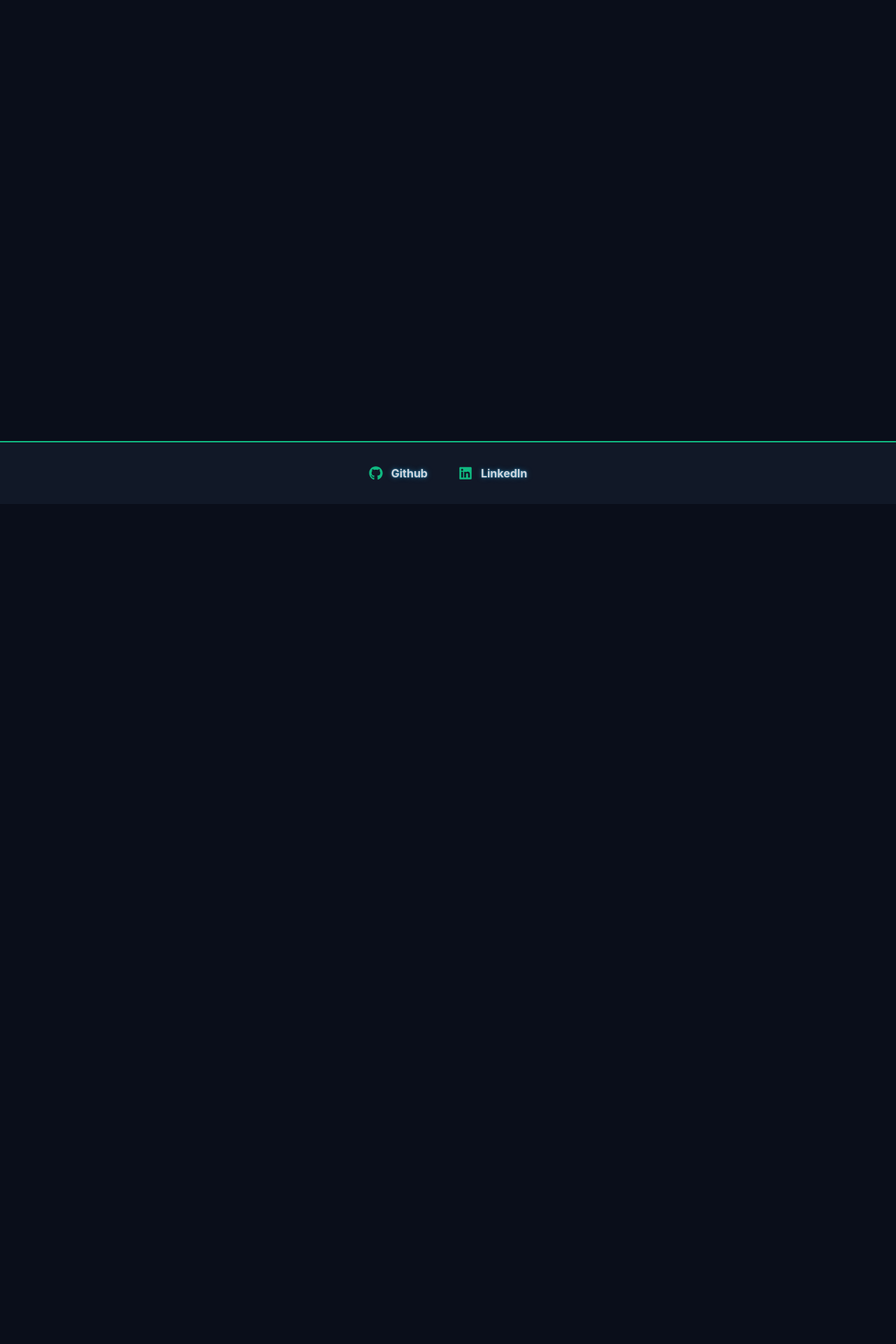
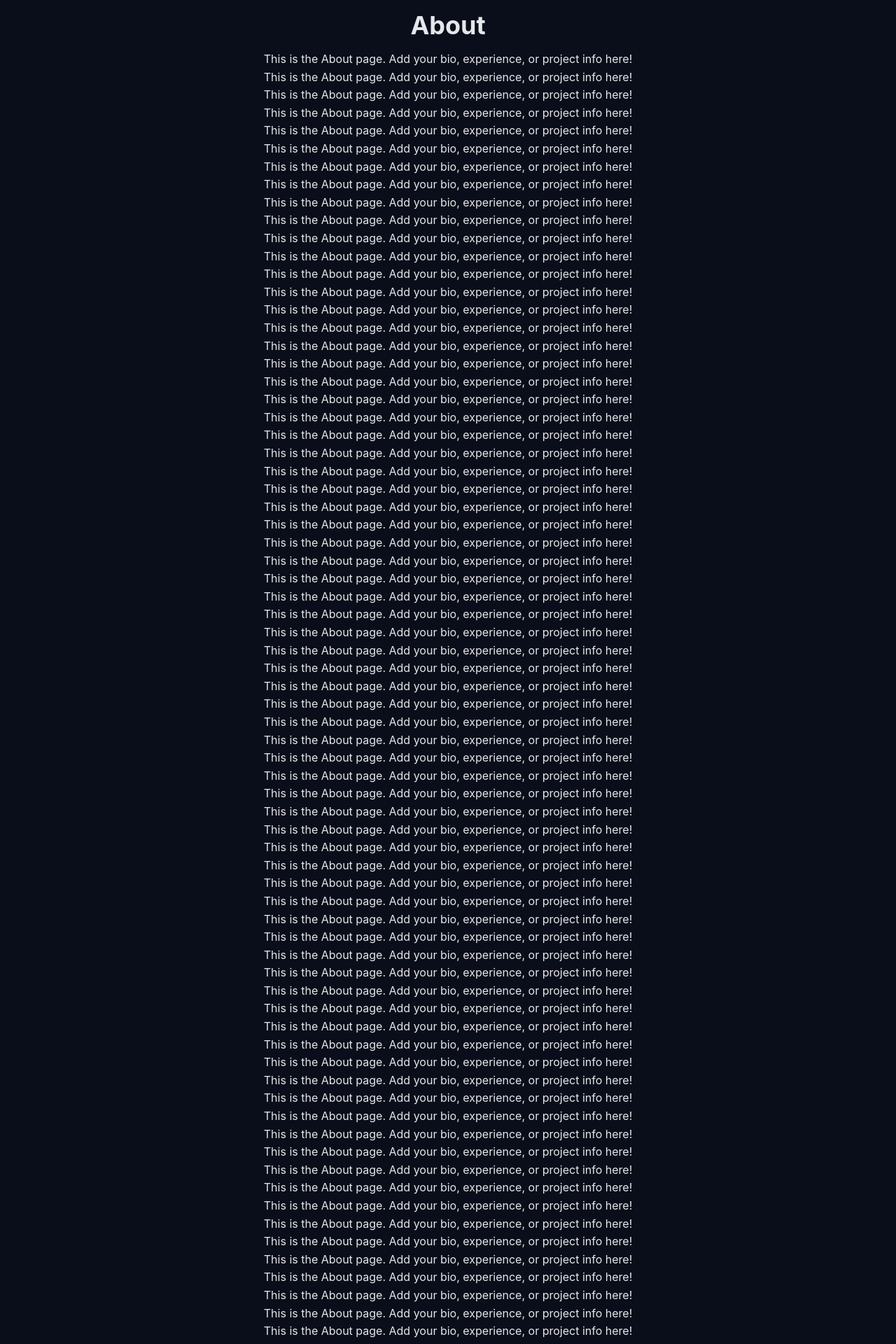
Before and after one commit to CillianOMurchu/portfolio, a React (Vite) app: page /about in a window 1280 px wide. Shown: the part 80-2000 px from the top of the page at 70% size. Before the commit the page ends 800 px from the top, so only its background shows below. Built offline with nearby package versions, Linux system fonts and the light colour scheme.

Commit message:
fixed footer positioning

```diff
--- a/src/App.tsx
+++ b/src/App.tsx
@@ -5,19 +5,18 @@ import PageRouter from "./components/app/PageRouter";
 import Navbar from "./components/layout/Navbar";
 import Footer from "./components/layout/Footer";
 
+
 function App() {
   const { currentPage } = usePageNavigation();
 
   return (
-    <>
+    <div className="flex flex-col min-h-screen">
       <Navbar />
-
-      <main className="page-main">
+      <main className="flex-1 page-main">
         <PageRouter currentPage={currentPage} />
       </main>
-
       <Footer />
-      </>
+    </div>
   );
 }
 
--- /dev/null
+++ b/src/components/app/About.tsx
@@ -0,0 +1,76 @@
+import React from "react";
+
+const About: React.FC = () => (
+  <div className="min-h-screen pt-16 pb-16 flex flex-col items-center justify-center">
+    <div className="p-8 text-center">
+      <h1 className="text-4xl font-bold mb-4">About</h1>
+      <p>This is the About page. Add your bio, experience, or project info here!</p>
+      <p>This is the About page. Add your bio, experience, or project info here!</p>
+      <p>This is the About page. Add your bio, experience, or project info here!</p>
+      <p>This is the About page. Add your bio, experience, or project info here!</p>
+      <p>This is the About page. Add your bio, experience, or project info here!</p>
+      <p>This is the About page. Add your bio, experience, or project info here!</p>
+      <p>This is the About page. Add your bio, experience, or project info here!</p>
+      <p>This is the About page. Add your bio, experience, or project info here!</p>
+      <p>This is the About page. Add your bio, experience, or project info here!</p> <p>This is the About page. Add your bio, experience, or project info here!</p>
+      <p>This is the About page. Add your bio, experience, or project info here!</p>
+      <p>This is the About page. Add your bio, experience, or project info here!</p>
+      <p>This is the About page. Add your bio, experience, or project info here!</p>
+      <p>This is the About page. Add your bio, experience, or project info here!</p>
+      <p>This is the About page. Add your bio, experience, or project info here!</p>
+      <p>This is the About page. Add your bio, experience, or project info here!</p>
+      <p>This is the About page. Add your bio, experience, or project info here!</p>
+      <p>This is the About page. Add your bio, experience, or project info here!</p> <p>This is the About page. Add your bio, experience, or project info here!</p>
+      <p>This is the About page. Add your bio, experience, or project info here!</p>
+      <p>This is the About page. Add your bio, experience, or project info here!</p>
+      <p>This is the About page. Add your bio, experience, or project info here!</p>
+      <p>This is the About page. Add your bio, experience, or project info here!</p>
+      <p>This is the About page. Add your bio, experience, or project info here!</p>
+      <p>This is the About page. Add your bio, experience, or project info here!</p>
+      <p>This is the About page. Add your bio, experience, or project info here!</p>
+      <p>This is the About page. Add your bio, experience, or project info here!</p> <p>This is the About page. Add your bio, experience, or project info here!</p>
+      <p>This is the About page. Add your bio, experience, or project info here!</p>
+      <p>This is the About page. Add your bio, experience, or project info here!</p>
+      <p>This is the About page. Add your bio, experience, or project info here!</p>
+      <p>This is the About page. Add your bio, experience, or project info here!</p>
+      <p>This is the About page. Add your bio, experience, or project info here!</p>
+      <p>This is the About page. Add your bio, experience, or project info here!</p>
+      <p>This is the About page. Add your bio, experience, or project info here!</p>
+      <p>This is the About page. Add your bio, experience, or project info here!</p> <p>This is the About page. Add your bio, experience, or project info here!</p>
+      <p>This is the About page. Add your bio, experience, or project info here!</p>
+      <p>This is the About page. Add your bio, experience, or project info here!</p>
+      <p>This is the About page. Add your bio, experience, or project info here!</p>
+      <p>This is the About page. Add your bio, experience, or project info here!</p>
+      <p>This is the About page. Add your bio, experience, or project info here!</p>
+      <p>This is the About page. Add your bio, experience, or project info here!</p>
+      <p>This is the About page. Add your bio, experience, or project info here!</p>
+      <p>This is the About page. Add your bio, experience, or project info here!</p> <p>This is the About page. Add your bio, experience, or project info here!</p>
+      <p>This is the About page. Add your bio, experience, or project info here!</p>
+      <p>This is the About page. Add your bio, experience, or project info here!</p>
+      <p>This is the About page. Add your bio, experience, or project info here!</p>
+      <p>This is the About page. Add your bio, experience, or project info here!</p>
+      <p>This is the About page. Add your bio, experience, or project info here!</p>
+      <p>This is the About page. Add your bio, experience, or project info here!</p>
+      <p>This is the About page. Add your bio, experience, or project info here!</p>
+      <p>This is the About page. Add your bio, experience, or project info here!</p> <p>This is the About page. Add your bio, experience, or project info here!</p>
+      <p>This is the About page. Add your bio, experience, or project info here!</p>
+      <p>This is the About page. Add your bio, experience, or project info here!</p>
+      <p>This is the About page. Add your bio, experience, or project info here!</p>
+      <p>This is the About page. Add your bio, experience, or project info here!</p>
+      <p>This is the About page. Add your bio, experience, or project info here!</p>
+      <p>This is the About page. Add your bio, experience, or project info here!</p>
+      <p>This is the About page. Add your bio, experience, or project info here!</p>
+      <p>This is the About page. Add your bio, experience, or project info here!</p> <p>This is the About page. Add your bio, experience, or project info here!</p>
+      <p>This is the About page. Add your bio, experience, or project info here!</p>
+      <p>This is the About page. Add your bio, experience, or project info here!</p>
+      <p>This is the About page. Add your bio, experience, or project info here!</p>
+      <p>This is the About page. Add your bio, experience, or project info here!</p>
+      <p>This is the About page. Add your bio, experience, or project info here!</p>
+      <p>This is the About page. Add your bio, experience, or project info here!</p>
+      <p>This is the About page. Add your bio, experience, or project info here!</p>
+      <p>This is the About page. Add your bio, experience, or project info here!</p>
+    </div>
+  </div>
+);
+
+export default About;
--- a/src/components/app/AppRoutes.tsx
+++ b/src/components/app/AppRoutes.tsx
@@ -2,6 +2,10 @@ import React from "react";
 import { Routes, Route } from "react-router-dom";
 import { motion } from "framer-motion";
 import HomeScreen from "./HomeScreen";
+import About from "./About";
+import Fintech from "./Fintech";
+import Hospitality from "./Hospitality";
+import IGaming from "./iGaming";
 
 const defaultMotion = {
   initial: { opacity: 0, y: 20 },
@@ -15,6 +19,30 @@ const routeConfigs = [
     path: "/",
     key: "home",
     screen: <HomeScreen />,
+    motion: defaultMotion,
+  },
+  {
+    path: "/about",
+    key: "about",
+    screen: <About />,
+    motion: defaultMotion,
+  },
+  {
+    path: "/fintech",
+    key: "fintech",
+    screen: <Fintech />,
+    motion: defaultMotion,
+  },
+  {
+    path: "/hospitality",
+    key: "hospitality",
+    screen: <Hospitality />,
+    motion: defaultMotion,
+  },
+  {
+    path: "/igaming",
+    key: "igaming",
+    screen: <IGaming />,
     motion: defaultMotion,
   },
 ];
--- /dev/null
+++ b/src/components/app/Fintech.tsx
@@ -0,0 +1,12 @@
+import React from "react";
+
+const Fintech: React.FC = () => (
+  <div className="min-h-screen pt-16 pb-16 flex flex-col items-center justify-center">
+    <div className="p-8 text-center">
+      <h1 className="text-4xl font-bold mb-4">Fintech</h1>
+      <p>Welcome to the Fintech page!</p>
+    </div>
+  </div>
+);
+
+export default Fintech;
--- /dev/null
+++ b/src/components/app/Hospitality.tsx
@@ -0,0 +1,12 @@
+import React from "react";
+
+const Hospitality: React.FC = () => (
+  <div className="min-h-screen pt-16 pb-16 flex flex-col items-center justify-center">
+    <div className="p-8 text-center">
+      <h1 className="text-4xl font-bold mb-4">Hospitality</h1>
+      <p>Welcome to the Hospitality page!</p>
+    </div>
+  </div>
+);
+
+export default Hospitality;
--- /dev/null
+++ b/src/components/app/iGaming.tsx
@@ -0,0 +1,12 @@
+import React from "react";
+
+const IGaming: React.FC = () => (
+  <div className="min-h-screen pt-16 pb-16 flex flex-col items-center justify-center">
+    <div className="p-8 text-center">
+      <h1 className="text-4xl font-bold mb-4">iGaming</h1>
+      <p>Welcome to the iGaming page!</p>
+    </div>
+  </div>
+);
+
+export default IGaming;
--- a/src/components/layout/site-footer.css
+++ b/src/components/layout/site-footer.css
@@ -1,7 +1,4 @@
 /* src/components/layout/site-footer.css */
 .site-footer {
-  bottom: 0;
-  position: absolute;
   width: 100vw;
-  z-index: 100;
 }
```
